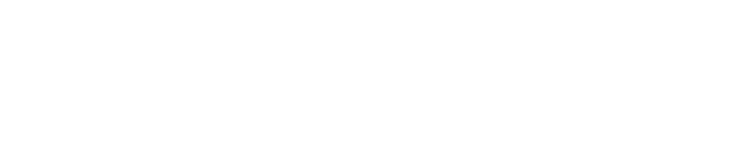
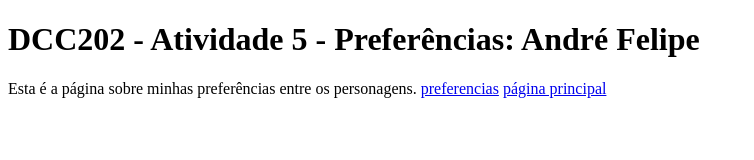
Before and after one commit to ufjf-dcc202/ufjf-dcc202-2023-3-a-atv5-AndreFelipe2611, a website: page preferencias.html in a window 1280 px wide. Shown: the whole page, without its empty margins (0-754 px from the left). Drawn offline with Linux system fonts and the light colour scheme.

Commit message:
páginas linkadas na página preferencias

```diff
--- a/preferencias.html
+++ b/preferencias.html
@@ -7,7 +7,11 @@
 </head>
 <body>
     <main>
-
+        <h1>DCC202 - Atividade 5 - Preferências: André Felipe</h1>
+        <p>Esta é a página sobre minhas preferências entre os personagens.
+            <a href="preferencias.html">preferencias</a>
+            <a href="index.html">página principal</a>
+        </p>
     </main>
 </body>
 </html>
```
